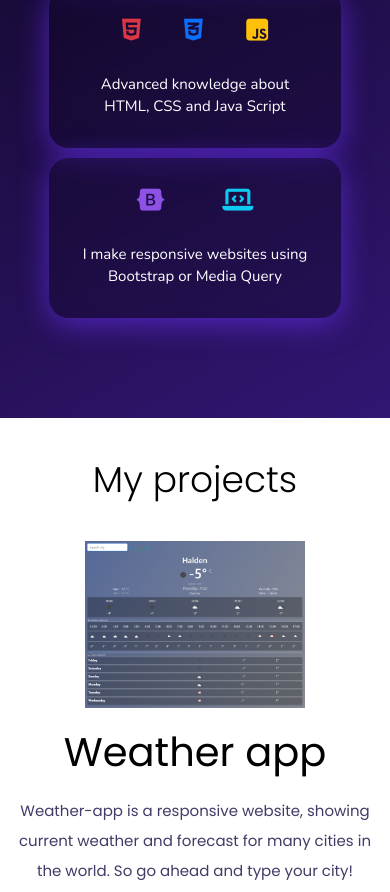
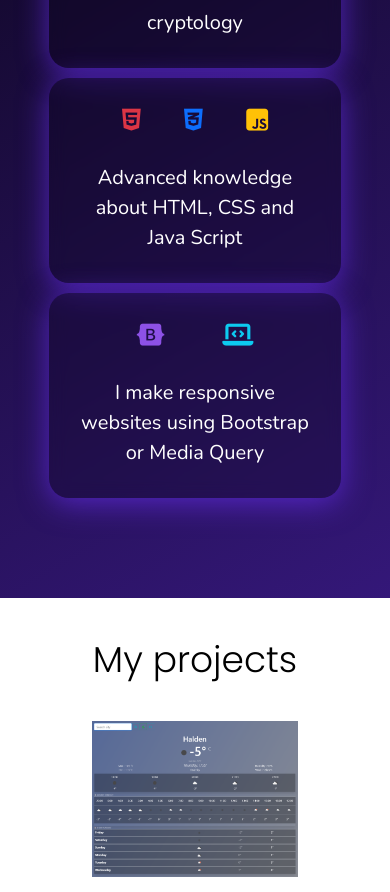
Before and after one commit to dkkazmierczak/portfolio-react, a React (Create React App) app: page / in a window 390 px wide. Shown: the part 1100-1992 px from the top of the page. Built offline with nearby package versions, Linux system fonts and the light colour scheme.

Commit message:
imported react-bootstrap

```diff
--- a/package.json
+++ b/package.json
@@ -3,11 +3,15 @@
   "version": "0.1.0",
   "private": true,
   "dependencies": {
+    "@popperjs/core": "^2.11.2",
     "@testing-library/jest-dom": "^5.16.1",
     "@testing-library/react": "^12.1.2",
     "@testing-library/user-event": "^13.5.0",
     "bootstrap": "^5.1.3",
+    "jquery": "^3.6.0",
+    "popper.js": "^1.16.1",
     "react": "^17.0.2",
+    "react-bootstrap": "^2.1.2",
     "react-dom": "^17.0.2",
     "react-scripts": "5.0.0",
     "web-vitals": "^2.1.4"
--- a/src/About.js
+++ b/src/About.js
@@ -1,9 +1,10 @@
+import { Container } from "react-bootstrap"
 import "./App.css"
 
 const About = () => {
   return (
     <div className="About">
-      <div className="container">
+      <Container>
         <div className="about" id="about">
           <ul className="row justify-content-around">
             <li className="col-md-4 about-skills">
@@ -68,7 +69,7 @@ const About = () => {
         <hr />
         I like to workout, do sports to stay healthy and in shape! */}
         </div>
-      </div>
+      </Container>
     </div>
   )
 }
--- a/src/App.css
+++ b/src/App.css
@@ -18,29 +18,29 @@ body {
   color: var(--primary-color);
 }
 
-.navbar {
+.Navbar .navbar {
   padding: 20px 0;
   background-color: rgba(0, 0, 0, 0.4) !important;
   -webkit-backdrop-filter: blur(8px) !important;
   backdrop-filter: blur(8px) !important;
 }
 
-.nav-home {
+.Navbar .nav-home {
   font-size: 24px;
 }
 
-nav li {
+.Navbar nav li {
   padding-left: 30px;
 }
 
-nav a {
+.Navbar nav a {
   color: var(--primary-color) !important;
   font-size: 18px;
   font-weight: 700;
   transition: all 150ms ease-in-out !important;
 }
 
-nav a:hover {
+.Navbar nav a:hover {
   color: var(--third-color) !important;
 }
 
@@ -62,11 +62,11 @@ h3 {
   padding-bottom: 40px;
 }
 
-.hero {
+.Hero .hero {
   padding-top: 240px;
 }
 
-.hero a {
+.Hero .hero a {
   color: var(--secondary-color);
   font-size: 16px;
   font-weight: 500;
@@ -75,11 +75,11 @@ h3 {
   transition: all 150ms ease-in-out;
 }
 
-.hero a:hover {
+.Hero .hero a:hover {
   color: rgba(255, 255, 255, 0.7);
 }
 
-.hero img {
+.Hero .hero img {
   width: 400px;
   border-radius: var(--border-radius);
   display: block;
@@ -87,23 +87,23 @@ h3 {
   float: right;
 }
 
-.about {
+.About .about {
   margin: 120px 0 150px;
   padding: 130px 0 100px;
 }
 
-.about p {
+.About .about p {
   font-size: 25px;
   text-align: center;
   margin: 0;
 }
 
-.about ul {
+.About .about ul {
   padding: 0;
   margin: 100px 0;
 }
 
-.about-skills {
+.About .about-skills {
   background-color: rgba(0, 0, 0, 0.2) !important;
   -webkit-backdrop-filter: blur(8px) !important;
   backdrop-filter: blur(8px) !important;
@@ -115,45 +115,45 @@ h3 {
   box-shadow: 0 5px 30px rgba(102, 46, 237, 0.7);
 }
 
-.about-icons {
+.About .about-icons {
   color: rgba(255, 255, 255);
   font-size: 50px;
   display: flex;
   justify-content: space-evenly;
 }
 
-.icon-bootstrap {
+.About .icon-bootstrap {
   color: #8d51e6;
 }
 
-.skills-paragraph {
+.About .skills-paragraph {
   color: white;
   font-size: 20px;
   padding-top: 30px;
 }
 
-.skills-link {
+.About .skills-link {
   color: var(--third-color);
   text-decoration: none;
   transition: all 150ms ease-in-out;
 }
 
-.skills-link:hover {
+.About .skills-link:hover {
   color: rgb(125, 70, 255) !important;
 }
 
-.container-projects {
+.Projects .container-projects {
   background: white;
   font-family: Poppins, sans-serif;
   max-width: 100%;
   padding: 0 60px;
 }
 
-.projects {
+.Projects .projects {
   padding: 0 120px 50px 120px;
 }
 
-.title-projects {
+.Projects .title-projects {
   font-weight: 300;
   color: black;
   text-align: center;
@@ -162,118 +162,118 @@ h3 {
   padding: 100px 0;
 }
 
-.projects h2 {
+.Projects .projects h2 {
   font-family: Poppins, sans-serif;
   color: black;
   font-size: 60px;
   padding-top: 80px;
 }
 
-.projects-p {
+.Projects .projects-p {
   font-size: 20px;
   line-height: 30px;
   padding: 20px 20px 20px 0;
 }
 
-.projects-credit {
+.Projects .projects-credit {
   padding-top: 20px;
   padding-bottom: 50px;
   margin: 0;
 }
 
-.projects-link {
+.Projects .projects-link {
   background: black;
   color: white;
   text-decoration: none;
   padding: 10px;
 }
 
-.projects-link:hover {
+.Projects .projects-link:hover {
   color: white;
   text-decoration: underline;
 }
 
-.projects img {
+.Projects .projects img {
   max-width: 100%;
   display: block;
   margin: 0 auto;
 }
 
-.container-contact {
+.Contact .container-contact {
   max-width: 100%;
   background: var(--secondary-color);
   padding: 350px 0;
 }
 
-.contact {
+.Contact .contact {
   text-align: center;
   font-size: 40px;
 }
 
-.contact-email {
+.Contact .contact-email {
   font-size: 20px;
 }
 
-.contact-email a {
+.Contact .contact-email a {
   color: var(--third-color);
   text-decoration: none;
   transition: all 200ms ease-in-out;
 }
 
-.contact-email a:hover {
+.Contact .contact-email a:hover {
   text-decoration: underline;
 }
 
-.contact-links {
+.Footer .contact-links {
   margin: 40px 0;
   display: flex;
   justify-content: center;
 }
 
-.contact-links a {
+.Footer .contact-links a {
   color: white;
   font-size: 25px;
   margin: 0 30px;
   transition: all 150ms ease-in-out;
 }
 
-.contact-links a:hover {
+.Footer .contact-links a:hover {
   color: rgba(255, 255, 255, 0.7);
 }
 
 @media (max-width: 1900px) {
-  .container-projects {
+  .Projects .container-projects {
     padding: 0 12px;
   }
 
-  .projects {
+  .Projects .projects {
     padding: 0;
   }
 
-  .title-projects {
+  .Projects .title-projects {
     font-size: 36px;
     padding: 40px 0;
   }
 
-  .projects h2 {
+  .Projects .projects h2 {
     font-size: 40px;
     padding: 0;
     margin: 0;
     text-align: center;
   }
 
-  .projects-p {
+  .Projects .projects-p {
     font-size: 15px;
     text-align: center;
     padding: 20px 0 0 0;
   }
 
-  .projects-credit {
+  .Projects .projects-credit {
     font-size: 10px;
     text-align: center;
   }
 
-  .projects-link {
+  .Projects .projects-link {
     display: block;
     margin: 0 auto;
     width: 150px;
@@ -281,25 +281,25 @@ h3 {
 }
 
 @media (max-width: 992px) {
-  .projects h2 {
+  .Projects .projects h2 {
     padding-top: 20px;
   }
 
-  .projects img {
+  .Projects .projects img {
     max-width: 60%;
   }
 }
 
 @media (max-width: 768px) {
-  .nav-home {
+  .Navbar .nav-home {
     font-size: 18px;
   }
 
-  nav li {
+  .Navbar nav li {
     padding: 0;
   }
 
-  nav a {
+  .Navbar nav a {
     font-size: 14px;
   }
 
@@ -317,23 +317,23 @@ h3 {
     margin: 0;
   }
 
-  .hero {
+  .Hero .hero {
     padding: 100px 0 0;
     text-align: center;
   }
 
-  .hero img {
+  .Hero .hero img {
     width: 200px;
     margin-bottom: 30px;
     float: none;
     margin: 0 auto;
   }
 
-  .hero .big {
+  .Hero .hero .big {
     display: none;
   }
 
-  .hero .small {
+  .Hero .hero .small {
     font-size: 12px;
     transition: all 200ms ease-in-out;
     padding: 30px 10px;
@@ -341,57 +341,57 @@ h3 {
     margin: 0 auto;
   }
 
-  .about {
+  .About .about {
     margin: 0;
     padding: 100px 0;
   }
 
-  .about p,
+  .About .about p,
   .skills-paragraph {
     font-size: 15px;
   }
 
-  .about-skills {
+  .About .about-skills {
     padding: 30px;
     max-width: 80%;
     margin-top: 10px;
   }
 
-  .about ul {
+  .About .about ul {
     margin: 0;
   }
 
-  .about-icons {
+  .About .about-icons {
     font-size: 25px;
   }
 
-  .container-contact {
+  .Contact .container-contact {
     padding: 250px 0;
   }
 
-  .contact {
+  .Contact .contact {
     font-size: 25px;
   }
 
-  .contact-email {
+  .Contact .contact-email {
     font-size: 14px;
   }
 
-  .contact-links {
+  .Footer .contact-links {
     margin: 20px 0;
   }
 
-  .contact-links a {
+  .Footer .contact-links a {
     font-size: 18px;
   }
 }
 
 @media (min-width: 769px) {
-  .hero .big {
+  .Hero .hero .big {
     display: block;
   }
 
-  .hero .small {
+  .Hero .hero .small {
     display: none;
   }
 }
--- a/src/Contact.js
+++ b/src/Contact.js
@@ -1,9 +1,11 @@
+import { Container } from "react-bootstrap"
 import "./App.css"
 
 const Contact = () => {
   return (
     <div className="Contact">
-      <div className="container container-contact">
+      <div className="container-contact">
+        <Container>
           <div className="contact" id="contact">
             Let's work together!
             <div className="contact-email">
@@ -13,6 +15,7 @@ const Contact = () => {
               </a>
             </div>
           </div>
+        </Container>
       </div>
     </div>
   )
--- a/src/Footer.js
+++ b/src/Footer.js
@@ -1,9 +1,10 @@
+import { Container } from "react-bootstrap"
 import "./App.css"
 
 const Footer = () => {
   return (
     <div className="Footer">
-      <div className="container">
+      <Container>
         <footer>
           <div className="contact-links">
             <a href="mailto:dkl.kazmierczak@gmail.com">
@@ -24,7 +25,7 @@ const Footer = () => {
             </a>
           </div>
         </footer>
-      </div>
+      </Container>
     </div>
   )
 }
--- a/src/Hero.js
+++ b/src/Hero.js
@@ -1,11 +1,12 @@
 import profilePicture from "./images/profile.jpeg"
+import { Container } from "react-bootstrap"
 
 import "./App.css"
 
 const Hero = () => {
   return (
     <div className="Hero">
-      <div className="container">
+      <Container>
         <div className="hero">
           <div className="row">
             <div className="col-md-6 p-0">
@@ -24,7 +25,7 @@ const Hero = () => {
             </a>
           </div>
         </div>
-      </div>
+      </Container>
     </div>
   )
 }
--- a/src/Navbar.js
+++ b/src/Navbar.js
@@ -1,10 +1,11 @@
+import { Container } from "react-bootstrap"
 import "./App.css"
 
 const Navbar = () => {
   return (
     <div className="Navbar">
       <nav className="navbar navbar-expand-lg navbar-dark fixed-top">
-        <div className="container">
+        <Container>
           <a
             className="navbar-brand nav-home"
             href="/index.html"
@@ -49,7 +50,7 @@ const Navbar = () => {
               </li>
             </ul>
           </div>
-        </div>
+        </Container>
       </nav>
     </div>
   )
--- a/src/Projects.js
+++ b/src/Projects.js
@@ -1,11 +1,13 @@
 import WeatherAppPicture from "./images/weatherapp.png"
+import { Container } from "react-bootstrap"
 
 import "./App.css"
 
 const Projects = () => {
   return (
     <div className="Projects">
-      <div className="container container-projects">
+      <div className="container-projects">
+        <Container>
           <h2 className="title-projects" id="projects">
             My projects
           </h2>
@@ -26,8 +28,8 @@ const Projects = () => {
                   location button.
                   <br />
                 </span>
-              If you are polish, just click the button "PL" to go to the website
-              in polish version.
+                If you are polish, just click the button "PL" to go to the
+                website in polish version.
                 <br />
                 Website was built during 8 week workshop SheCodes Plus 👩🏼‍💻
               </p>
@@ -47,6 +49,7 @@ const Projects = () => {
               <img src={WeatherAppPicture} alt="Weather project preview" />
             </div>
           </div>
+        </Container>
       </div>
     </div>
   )
--- a/src/index.js
+++ b/src/index.js
@@ -1,7 +1,10 @@
+import "bootstrap/dist/css/bootstrap.css"
 import React from "react"
 import ReactDOM from "react-dom"
-import "bootstrap/dist/css/bootstrap.css"
 import App from "./App"
+import "bootstrap"
+
+import "./App.css"
 
 ReactDOM.render(
   <React.StrictMode>
```
Also changed, not shown: 1 other file (tests, documents, lock files or other folders). Lines whose indentation alone changed are shown as unchanged.
